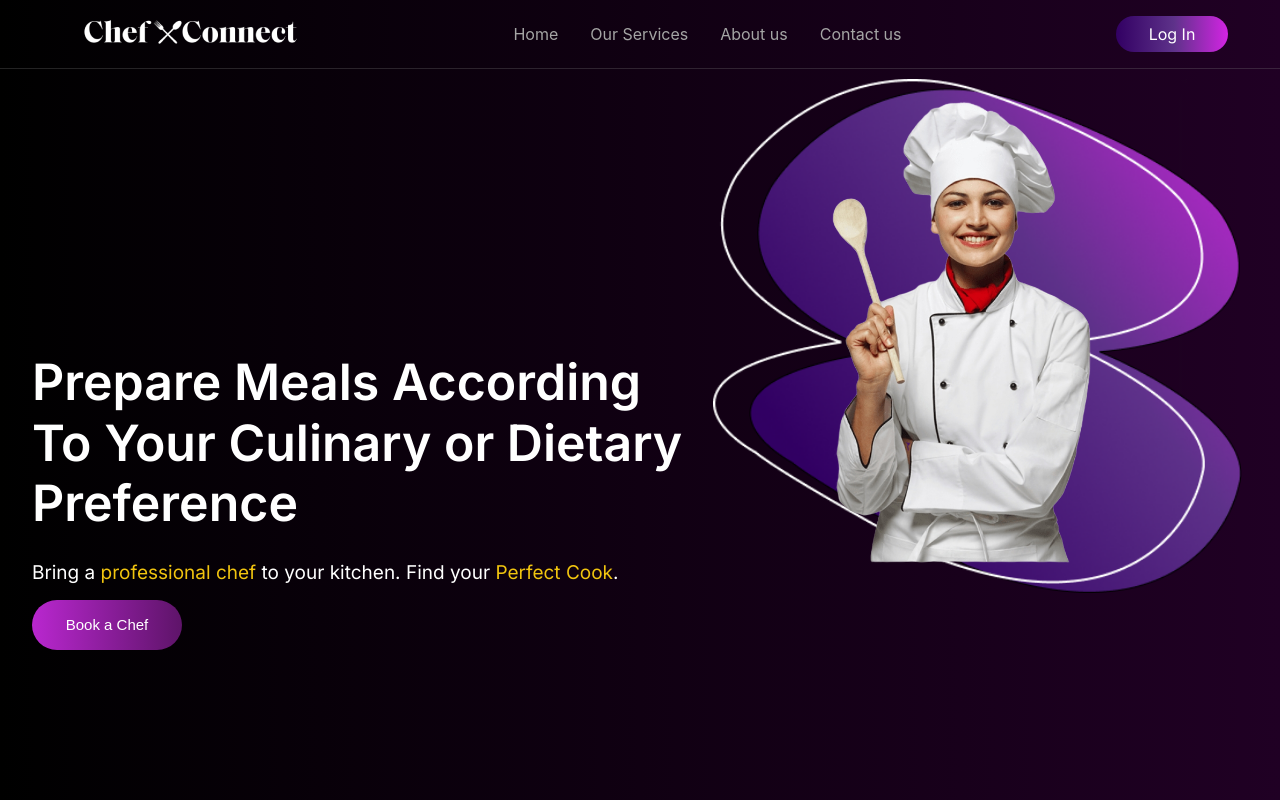
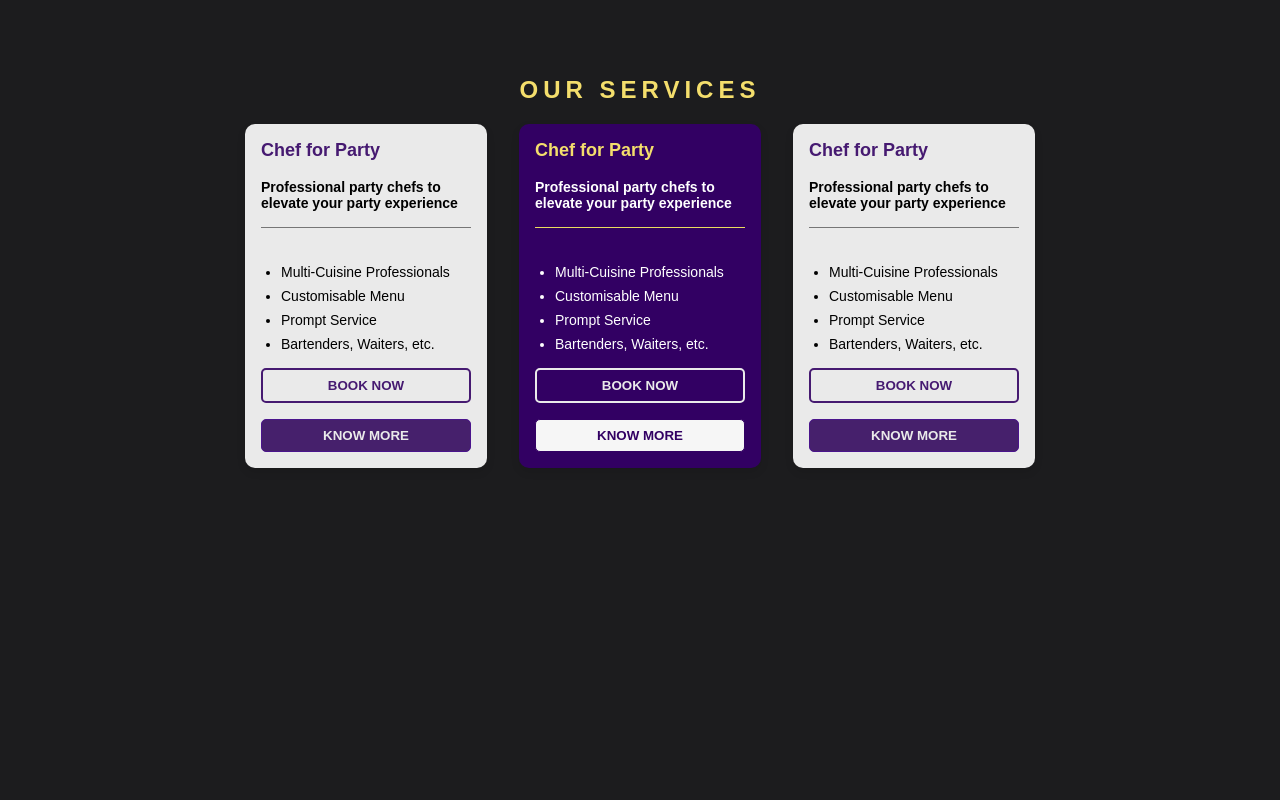
Before and after one commit to Team-Dev-Chef-Connect/Chef-Connect-Web, a React (Create React App) app in the folder frontend/: page / in a window 1280 px wide. Shown: the top 800 px of the page. Built offline with nearby package versions, Linux system fonts and the light colour scheme.

Commit message:
sagarika 3rd commit

```diff
--- a/frontend/src/App.js
+++ b/frontend/src/App.js
@@ -4,13 +4,15 @@ import Signup from './Signup';
 import Login from './Login';
 import Navbar from './components/Navbar';
 import Hero from './components/Hero';
+import Services from './components/services';
 
 function App() {
   return (
     <Router>
       <div>
-      <Navbar />
-      <Hero />
+      {/* <Navbar />
+      <Hero /> */}
+      <Services/>
         <Routes>
           <Route path="/signup" element={<Signup />} />
           <Route path="/login" element={<Login />} />
--- /dev/null
+++ b/frontend/src/components/services.css
@@ -0,0 +1,112 @@
+body {
+    background-color: #1c1c1e;
+    color: white;
+    margin: 0;
+    font-family: Arial, sans-serif;
+  }
+
+  .services {
+    margin: 40px;
+    padding: 1rem;
+    text-align: center;
+  }
+
+  .service-cards {
+    display: flex;
+    justify-content: center;
+    gap: 2rem;
+    flex-wrap: wrap;
+    font-size: 14px;
+  }
+
+  .service-card {
+    background-color:#EAEAEA;
+    color: black;
+    padding: 1rem;
+    border-radius: 10px;
+    width: 210px;
+    text-align: left;
+    box-shadow: 0 4px 8px rgba(0, 0, 0, 0.1);
+    transition: transform 0.2s;
+  }
+
+  .service-card:hover {
+    transform: scale(1.05);
+    width: 250px;
+  }
+
+  .service-card.highlighted {
+    background-color: #320063;
+    color: white;
+  }
+
+  .service-card h3 {
+    margin-top: 0;
+    color: #461A71;
+    font-size: 18px;
+  }
+  .service-card.highlighted h3 {
+    margin-top: 0;
+    color: #F4DE6C;
+  }
+  .service-card p{
+    font-weight: 600;
+  }
+  .service-card.highlighted hr {
+    border: none;
+    border-top: 1px solid #EADC5F;
+    margin: 1rem 0;
+  }
+  .service-card hr {
+    border: none;
+    border-top: 1px solid #767676;
+    margin: 1rem 0;
+  }
+
+  .service-card ul {
+    padding: 20px;
+    padding-bottom: 0;
+  }
+
+  .service-card li {
+    margin-bottom: 0.5rem;
+  }
+
+  .service-card button {
+    display: block;
+    width: 100%;
+    padding: 0.5rem;
+    margin-top: 1rem;
+    border-radius: 5px;
+    cursor: pointer;
+  }
+
+  .service-card .book-now {
+    background-color: #EAEAEA;
+    color: #461A71;
+    border: 2px solid #461A71;
+    font-weight: 600;
+  }
+  .service-card.highlighted .book-now {
+    background-color: #320063;
+    color: #EAEAEA;
+    border: 2px solid #eaeaea;
+    font-weight: 600;
+  }
+  .service-card .know-more {
+    color: #EAEAEA;
+    border: 1px solid #4a148c;
+    background: #46206C;
+    font-weight: 600;
+  }
+  .service-card.highlighted .know-more {
+    color:  #320063;
+    border: 1px solid #320063;
+    background: #f6f6f6;
+    font-weight: 600;
+  }
+
+h2{
+    color: #F4DE6C;
+    letter-spacing: 5px;
+}
--- /dev/null
+++ b/frontend/src/components/services.js
@@ -0,0 +1,53 @@
+import React from 'react';
+import './services.css';
+
+const Services = () => (
+  <div className="services">
+    <h2>OUR SERVICES</h2>
+    <div className="service-cards">
+      <div className="service-card">
+        <h3>Chef for Party</h3>
+        <p>Professional party chefs to elevate your party experience</p>
+        <hr />
+        <ul>
+          <li>Multi-Cuisine Professionals</li>
+          <li>Customisable Menu</li>
+          <li>Prompt Service</li>
+          <li>Bartenders, Waiters, etc.</li>
+        </ul>
+        <button className="book-now">BOOK NOW</button>
+        <button className="know-more">KNOW MORE</button>
+      </div>
+
+      <div className="service-card highlighted">
+        <h3>Chef for Party</h3>
+        <p>Professional party chefs to elevate your party experience</p>
+        <hr />
+        <ul>
+          <li>Multi-Cuisine Professionals</li>
+          <li>Customisable Menu</li>
+          <li>Prompt Service</li>
+          <li>Bartenders, Waiters, etc.</li>
+        </ul>
+        <button className="book-now">BOOK NOW</button>
+        <button className="know-more">KNOW MORE</button>
+      </div>
+
+      <div className="service-card">
+        <h3>Chef for Party</h3>
+        <p>Professional party chefs to elevate your party experience</p>
+        <hr />
+        <ul>
+          <li>Multi-Cuisine Professionals</li>
+          <li>Customisable Menu</li>
+          <li>Prompt Service</li>
+          <li>Bartenders, Waiters, etc.</li>
+        </ul>
+        <button className="book-now">BOOK NOW</button>
+        <button className="know-more">KNOW MORE</button>
+      </div>
+    </div>
+  </div>
+);
+
+export default Services;
```
